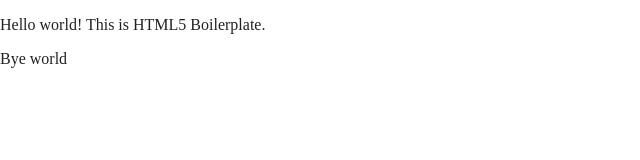
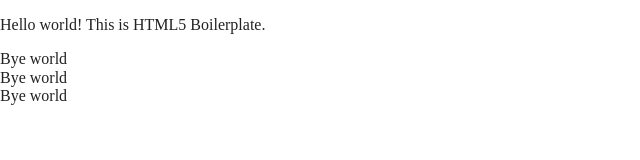
Before and after one commit to Fumarie/gitTest, a website built with Parcel: page index.html in a window 1280 px wide. Shown: the whole page, without its empty margins (0-640 px from the left). Built offline with nearby package versions, Linux system fonts and the light colour scheme.

```diff
--- a/index.html
+++ b/index.html
@@ -27,6 +27,8 @@
   <!-- Add your site or application content here -->
   <p>Hello world! This is HTML5 Boilerplate.</p>
   <div>Bye world</div>
+  <div>Bye world</div>
+  <div>Bye world</div>
   <script src="js/vendor/modernizr-3.11.2.min.js"></script>
   <script src="js/plugins.js"></script>
   <script src="js/main.js"></script>
```
Also changed, not shown: 1 other file.
